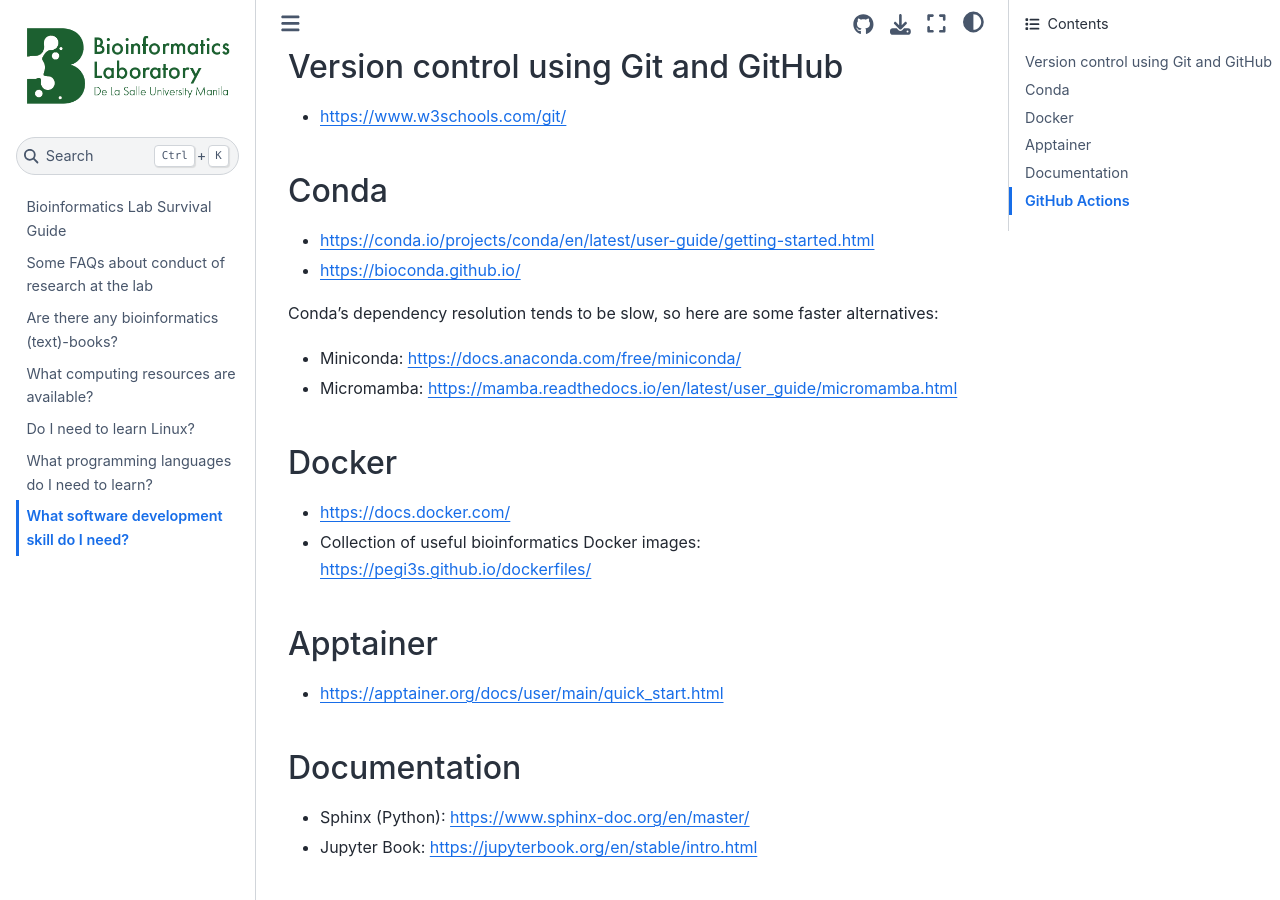
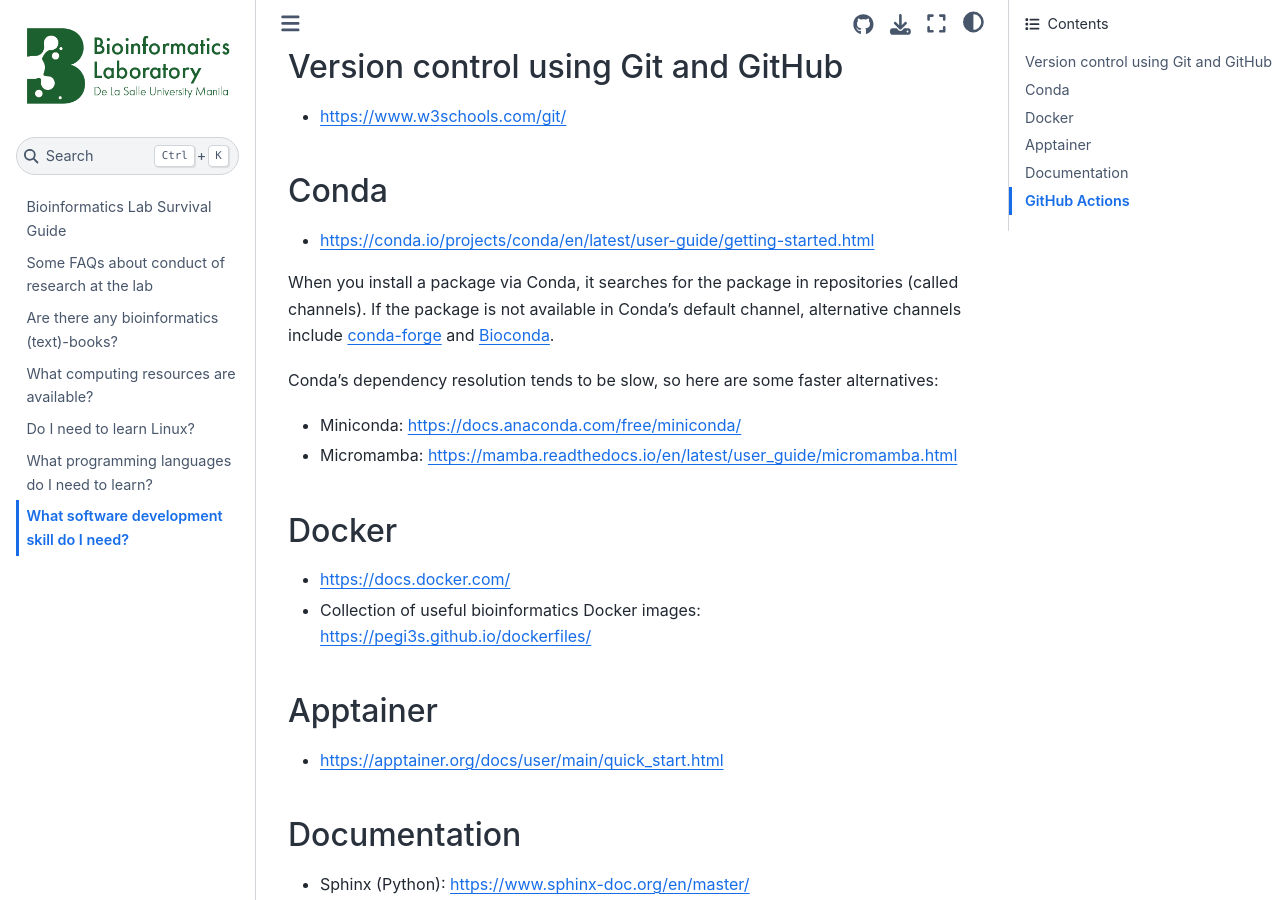
Before and after one commit to bioinfodlsu/bioinfodlsu-survival-guide, a Jupyter Book: the page built from software-development.md, in a window 1280 px wide and 900 px high, scrolled down 460 px. Built offline with Jupyter Book 1.0.4 settings and Sphinx 7.4.7 and the Sphinx Book theme 1.1.4, drawn with Linux system fonts in a browser that asks for light colours.

Commit message:
Add conda-forge and Bioconda

```diff
--- a/software-development.md
+++ b/software-development.md
@@ -18,7 +18,8 @@ Surely, you want the world to use it. If your software has a lot of dependencies
 
 ## Conda
 - https://conda.io/projects/conda/en/latest/user-guide/getting-started.html
-- https://bioconda.github.io/
+
+When you install a package via Conda, it searches for the package in repositories (called channels). If the package is not available in Conda's default channel, alternative channels include [conda-forge](https://conda-forge.org/) and [Bioconda](https://bioconda.github.io/).
 
 Conda's dependency resolution tends to be slow, so here are some faster alternatives:
 - Miniconda: https://docs.anaconda.com/free/miniconda/
```
